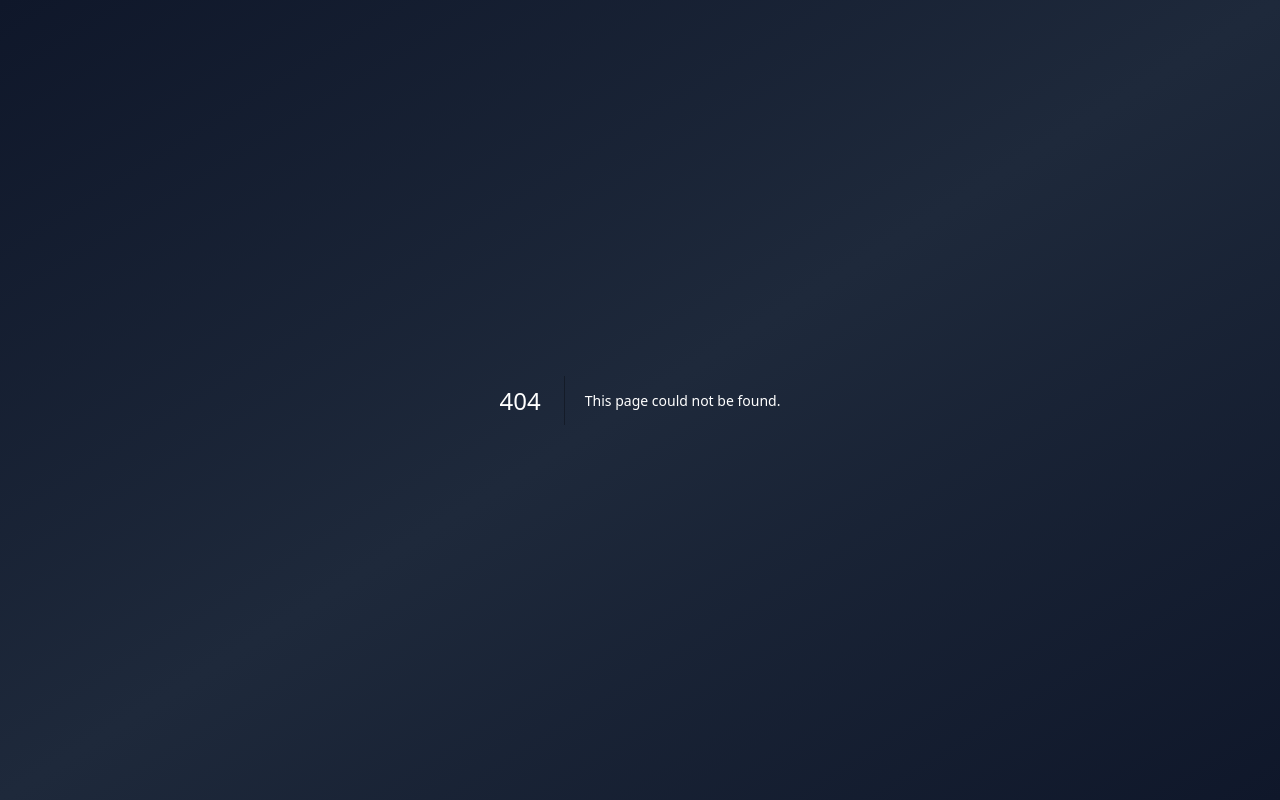
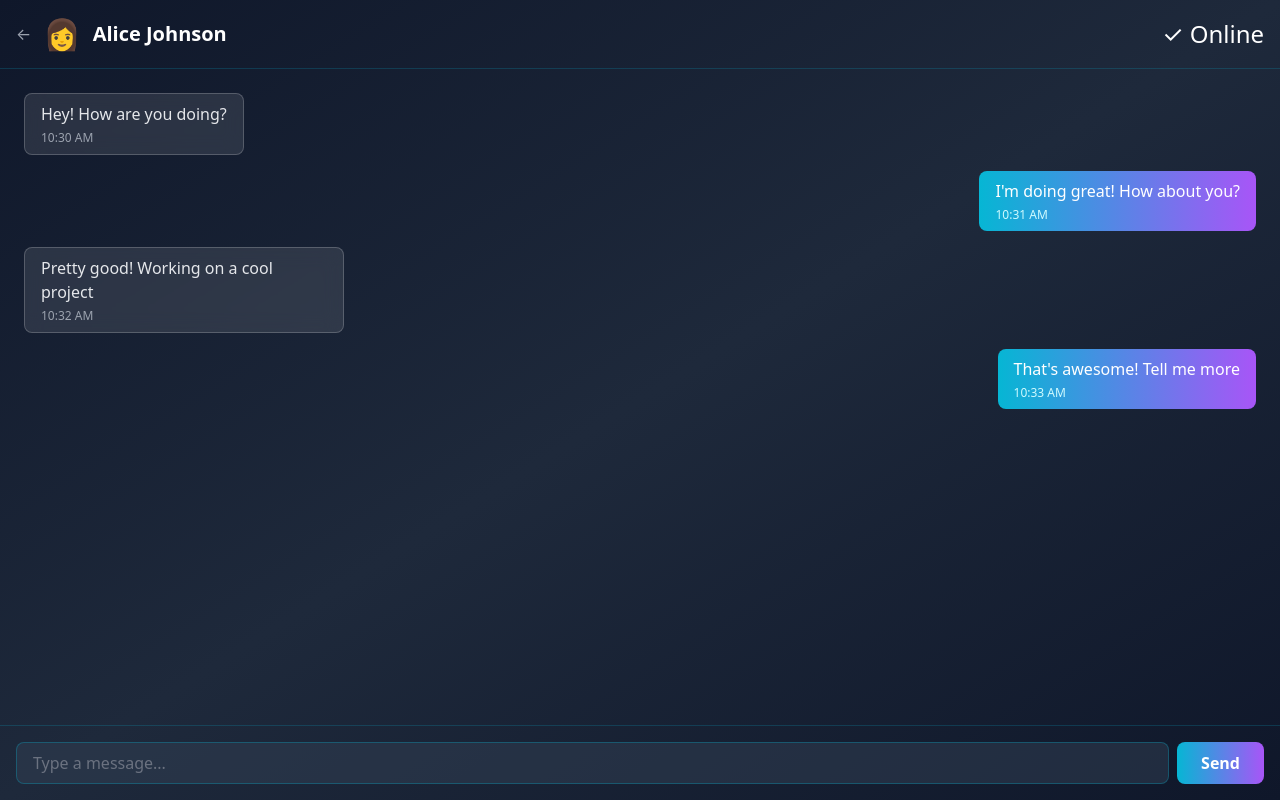
Before and after one commit to realarpan/CipherPulse, a Next.js app: page /chat/1 in a window 1280 px wide. Before the commit this address had no page. Built offline with nearby package versions, Linux system fonts and the light colour scheme; sample sign-in values are in the browser's storage.

Commit message:
feat: Add chat interface with real-time messaging

```diff
--- /dev/null
+++ b/app/chat/[id]/page.tsx
@@ -0,0 +1,142 @@
+'use client';
+
+import { useState, useEffect } from 'react';
+import { useRouter } from 'next/navigation';
+import Link from 'next/link';
+
+interface Message {
+  id: string;
+  sender: 'user' | 'other';
+  content: string;
+  timestamp: string;
+}
+
+const chatData: Record<string, { name: string; avatar: string; messages: Message[] }> = {
+  '1': {
+    name: 'Alice Johnson',
+    avatar: '👩',
+    messages: [
+      { id: '1', sender: 'other', content: 'Hey! How are you doing?', timestamp: '10:30 AM' },
+      { id: '2', sender: 'user', content: 'I\'m doing great! How about you?', timestamp: '10:31 AM' },
+      { id: '3', sender: 'other', content: 'Pretty good! Working on a cool project', timestamp: '10:32 AM' },
+      { id: '4', sender: 'user', content: 'That\'s awesome! Tell me more', timestamp: '10:33 AM' },
+    ],
+  },
+  '2': {
+    name: 'Bob Smith',
+    avatar: '👨',
+    messages: [
+      { id: '1', sender: 'other', content: 'Let\'s catch up tomorrow', timestamp: '9:15 AM' },
+      { id: '2', sender: 'user', content: 'Sure! How about coffee?', timestamp: '9:16 AM' },
+    ],
+  },
+  '3': {
+    name: 'Team Dev',
+    avatar: '👥',
+    messages: [
+      { id: '1', sender: 'other', content: 'Meeting at 3pm', timestamp: '8:45 AM' },
+      { id: '2', sender: 'user', content: 'Got it!', timestamp: '8:46 AM' },
+    ],
+  },
+  '4': {
+    name: 'Emma Davis',
+    avatar: '👩‍💼',
+    messages: [
+      { id: '1', sender: 'other', content: 'Thanks for the code review!', timestamp: '11:00 AM' },
+      { id: '2', sender: 'user', content: 'No problem! Great work!', timestamp: '11:01 AM' },
+    ],
+  },
+};
+
+export default function ChatPage({ params }: { params: { id: string } }) {
+  const [messages, setMessages] = useState<Message[]>([]);
+  const [input, setInput] = useState('');
+  const [chatInfo, setChatInfo] = useState({ name: '', avatar: '' });
+  const router = useRouter();
+
+  useEffect(() => {
+    const userData = localStorage.getItem('user');
+    if (!userData) {
+      router.push('/auth/login');
+      return;
+    }
+
+    const chat = chatData[params.id];
+    if (chat) {
+      setChatInfo({ name: chat.name, avatar: chat.avatar });
+      setMessages(chat.messages);
+    }
+  }, [params.id, router]);
+
+  const handleSendMessage = (e: React.FormEvent) => {
+    e.preventDefault();
+    if (input.trim()) {
+      const newMessage: Message = {
+        id: Date.now().toString(),
+        sender: 'user',
+        content: input,
+        timestamp: new Date().toLocaleTimeString([], { hour: '2-digit', minute: '2-digit' }),
+      };
+      setMessages([...messages, newMessage]);
+      setInput('');
+    }
+  };
+
+  return (
+    <div className="h-screen bg-gradient-to-br from-slate-900 via-slate-800 to-slate-900 flex flex-col">
+      {/* Header */}
+      <div className="border-b border-cyan-500/20 p-4 flex items-center justify-between">
+        <div className="flex items-center gap-3">
+          <Link href="/dashboard" className="text-gray-400 hover:text-cyan-400">
+            ←
+          </Link>
+          <div className="text-3xl">{chatInfo.avatar}</div>
+          <h1 className="text-xl font-bold text-white">{chatInfo.name}</h1>
+        </div>
+        <div className="text-2xl">✓ Online</div>
+      </div>
+
+      {/* Messages */}
+      <div className="flex-1 overflow-y-auto p-6 space-y-4">
+        {messages.map((msg) => (
+          <div
+            key={msg.id}
+            className={`flex ${msg.sender === 'user' ? 'justify-end' : 'justify-start'}`}
+          >
+            <div
+              className={`max-w-xs px-4 py-2 rounded-lg ${
+                msg.sender === 'user'
+                  ? 'bg-gradient-to-r from-cyan-500 to-purple-500 text-white'
+                  : 'glass text-gray-200'
+              }`}
+            >
+              <p>{msg.content}</p>
+              <p className={`text-xs mt-1 ${msg.sender === 'user' ? 'text-cyan-100' : 'text-gray-400'}`}>
+                {msg.timestamp}
+              </p>
+            </div>
+          </div>
+        ))}
+      </div>
+
+      {/* Input */}
+      <form onSubmit={handleSendMessage} className="border-t border-cyan-500/20 p-4">
+        <div className="flex gap-2">
+          <input
+            type="text"
+            value={input}
+            onChange={(e) => setInput(e.target.value)}
+            placeholder="Type a message..."
+            className="flex-1 px-4 py-2 bg-slate-700/50 border border-cyan-500/30 rounded-lg text-white placeholder-gray-500 focus:outline-none focus:border-cyan-500"
+          />
+          <button
+            type="submit"
+            className="px-6 py-2 bg-gradient-to-r from-cyan-500 to-purple-500 text-white font-semibold rounded-lg hover:opacity-90 transition"
+          >
+            Send
+          </button>
+        </div>
+      </form>
+    </div>
+  );
+}
```
